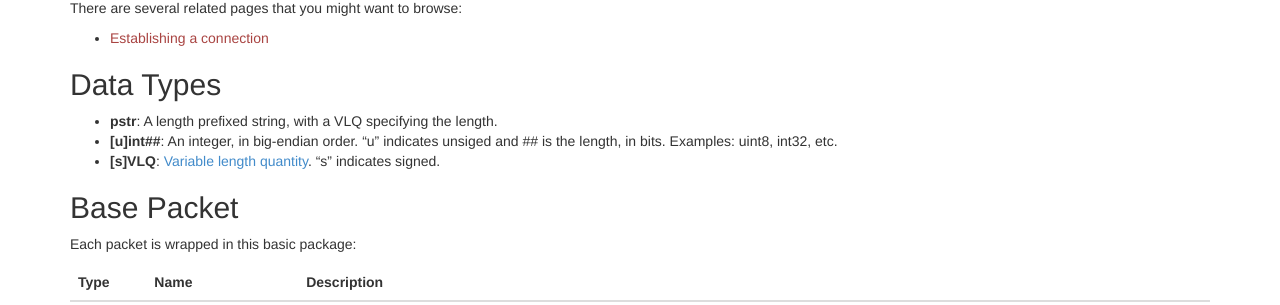
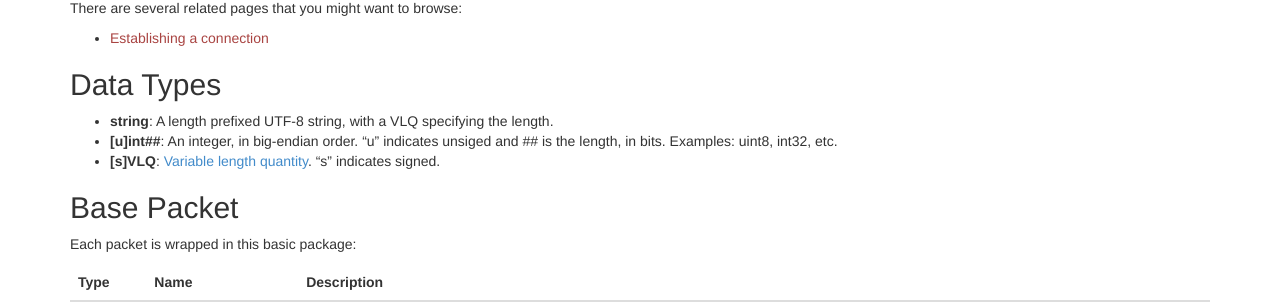
Before and after one commit to ddevault/starbound-dev, a Jekyll site: the page built from networking/index.md, in a window 1280 px wide and 900 px high. Shown: the part 225-530 px from the top of the window. Built offline with Jekyll 4.4.1, drawn with Linux system fonts in a browser that asks for light colours; Markdown is read by kramdown in place of the engine named in the settings.

Commit message:
Specify string encoding

```diff
--- a/networking/index.md
+++ b/networking/index.md
@@ -20,7 +20,7 @@ There are several related pages that you might want to browse:
     type is introduced, then document it here.
 -->
 
-* **pstr**: A length prefixed string, with a VLQ specifying the length.
+* **string**: A length prefixed UTF-8 string, with a VLQ specifying the length.
 * **[u]int##**: An integer, in big-endian order. "u" indicates unsiged and ## is the length, in bits. Examples: uint8, int32, etc.
 * **[s]VLQ**: [Variable length quantity](https://en.wikipedia.org/wiki/Variable-length_quantity). "s" indicates signed.
 
```
